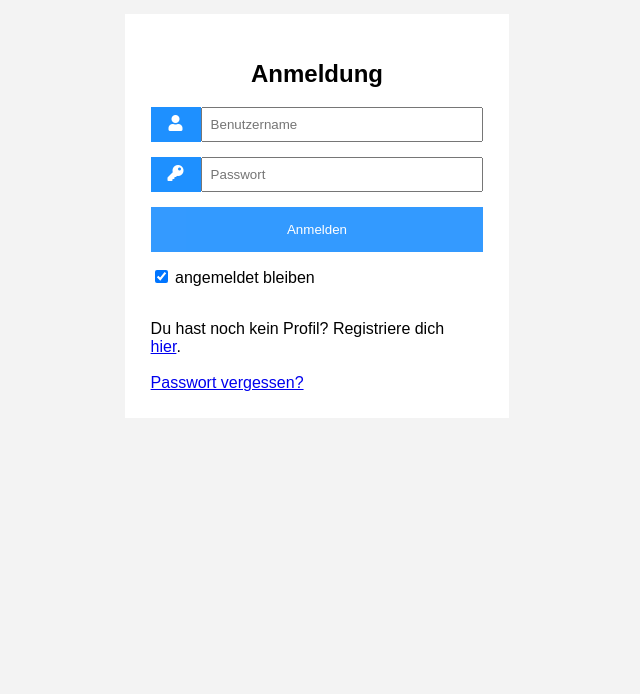
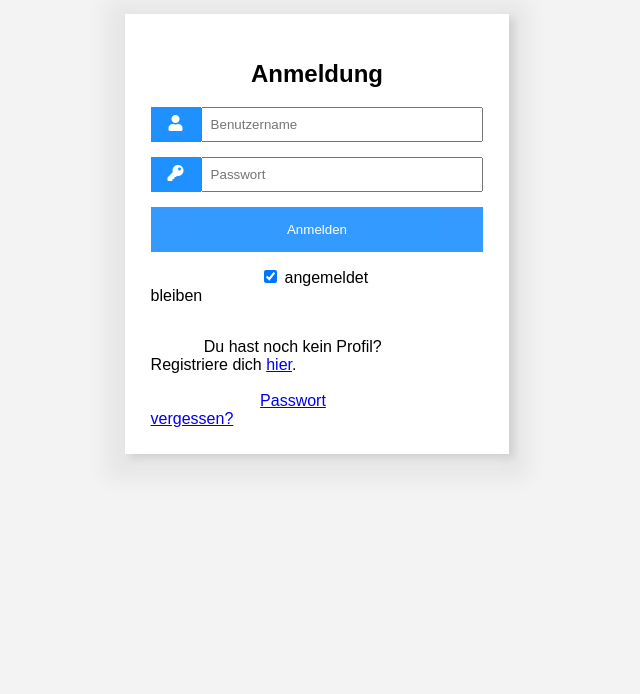
Before and after one commit to steckart/BrainWall, a PHP site: page /login.php in a window 1280 px wide. Shown: the part 50-744 px from the top of the page, without its empty margins (323-963 px from the left). Run offline with PHP 8.4, Linux system fonts and the light colour scheme.

Commit message:
Update CSS

```diff
--- a/Brainwall/css/styleForm.css
+++ b/Brainwall/css/styleForm.css
@@ -4,6 +4,7 @@
 	width: 30%;
 	margin: 5% auto 5% auto;
 	padding: 2%;
+	box-shadow: 5px 4px 8px 0 rgba(0, 0, 0, 0.1), 0px 6px 20px 20px rgba(0, 0, 0, 0.05);
 }
 
 .registerbtn, .loginbtn {
@@ -39,3 +40,19 @@
 .spantext {
 	margin: 15px 20px 0px 0px;
 }
+#spantext1 {
+	margin: 0 35%;
+}
+#spantext2 {
+	margin: 0 17%;
+}
+#spantext3 {
+	margin: 0 35%;
+}
+
+.spanlogintext {
+	margin: 0 18%;
+}
+.spantermstext {
+	margin: 0 2%;
+}
--- a/Brainwall/login.php
+++ b/Brainwall/login.php
@@ -54,14 +54,14 @@
 
 						<button class="loginbtn" type="submit">Anmelden</button>
 						<div class="spantext">
-						<label>
+						<label id="spantext1">
 							<input type="checkbox" checked="checked" name="remember" id="remember"> angemeldet bleiben
 						</label>
 						</div>
 						<br>
 						<div class="spantext">
-							<span class="psw">Du hast noch kein Profil? Registriere dich <a href="register.php">hier</a>.</span><br><br>
-							<span class="psw"><a href="forgpasswd.php">Passwort vergessen?</a></span>
+							<span id="spantext2">Du hast noch kein Profil? Registriere dich <a href="register.php">hier</a>.</span><br><br>
+							<span id="spantext3"><a href="forgpasswd.php">Passwort vergessen?</a></span>
 						</div>
 				</div>
 			</form>
--- a/Brainwall/register.php
+++ b/Brainwall/register.php
@@ -56,7 +56,7 @@ session_start();
 					</div>
 
 					<div class="spantext">
-					<span>Bei der Account-Erstellung akzeptierst du unsere <a href="terms.php">AGB & DSGVO</a>.</span>
+					<span class="spantermstext">Bei der Account-Erstellung akzeptierst du unsere <a href="terms.php">AGB & DSGVO</a>.</span>
 					</div>
 					<input type="hidden" name="rformname" id="rformname" value="register"><br>
 
@@ -64,7 +64,7 @@ session_start();
 
 
 					<div class="spantext">
-					<span class="psw">Du hast bereits ein Account? <a href="login.php">Logge dich ein</a>.</span>
+					<span class="spanlogintext">Du hast bereits ein Account? <a href="login.php">Logge dich ein</a>.</span>
 					</div>
 				</div>
 			</form>
```
